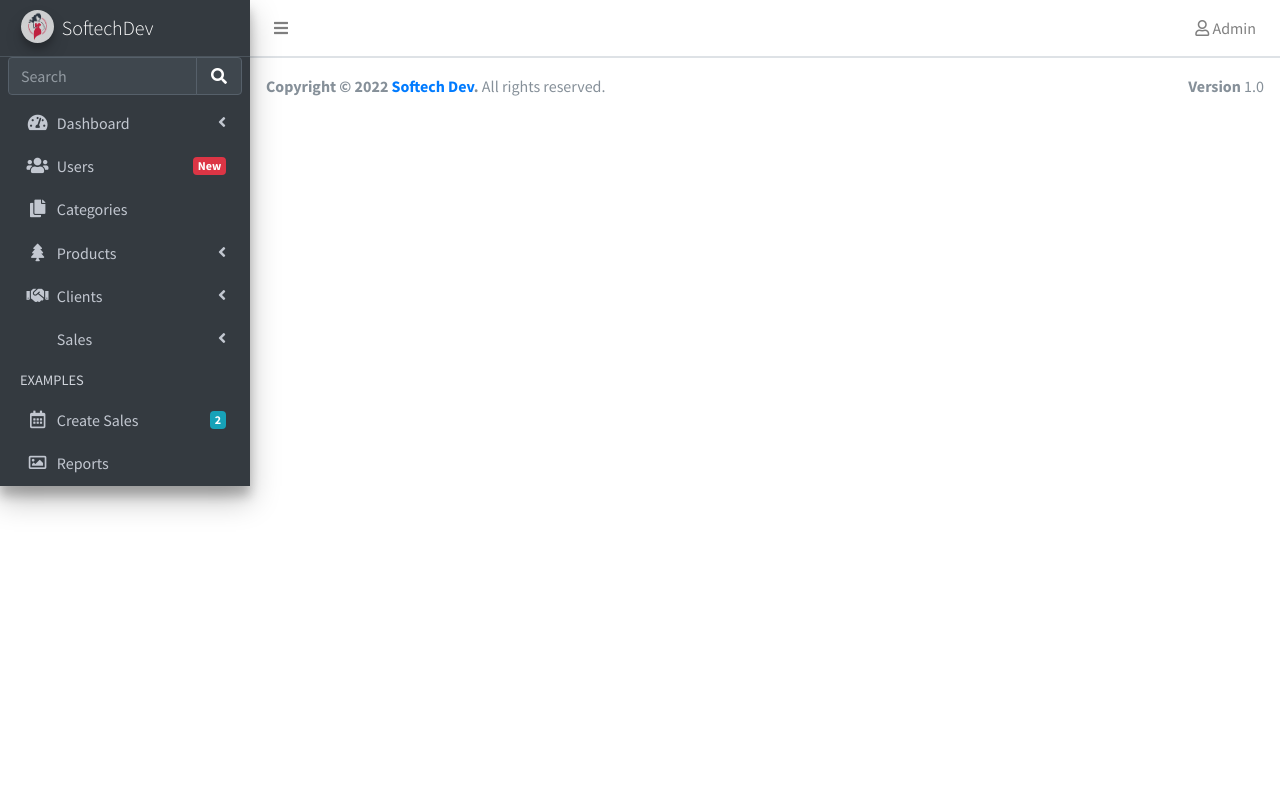
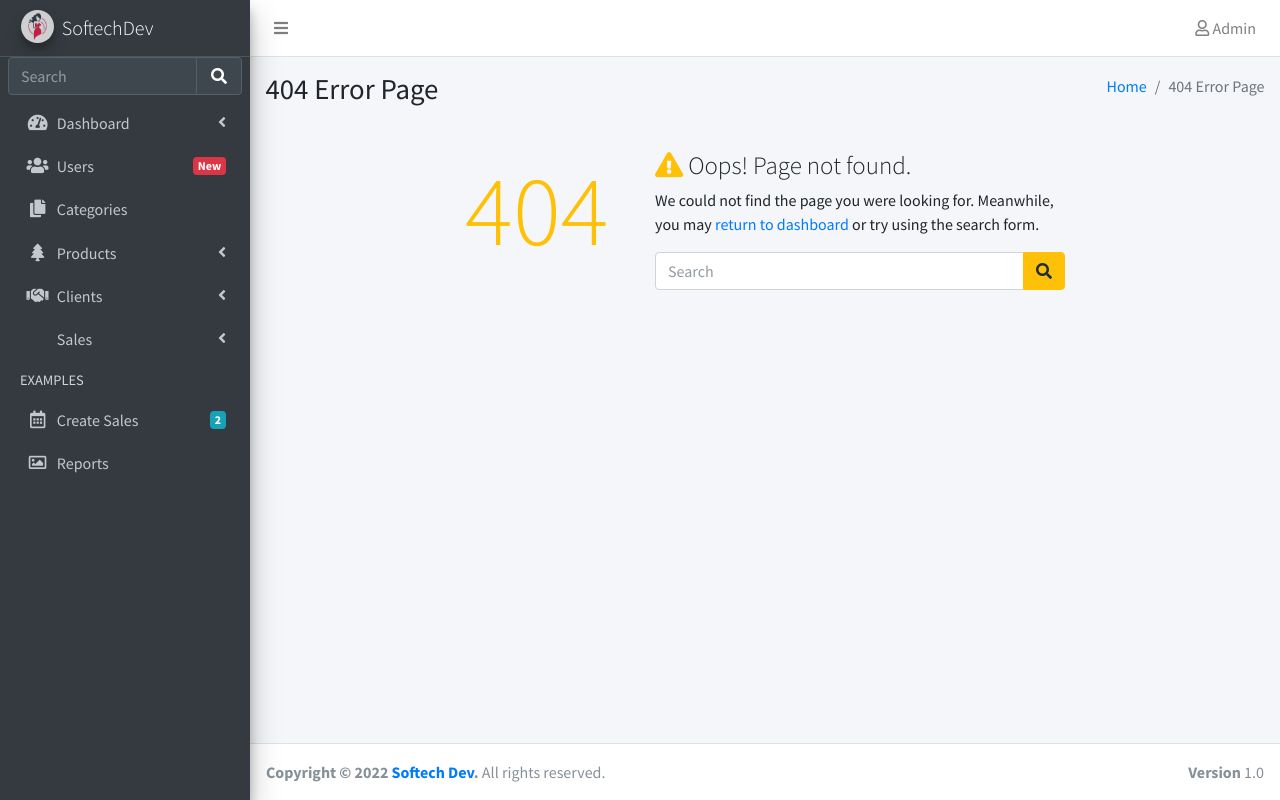
Before and after one commit to Temkum/php_pos, a PHP site: page /404 in a window 1280 px wide. Run offline with PHP 8.4, Linux system fonts and the light colour scheme; some libraries are stand-ins or nearby versions.

Commit message:
404 page added

```diff
--- a/index.php
+++ b/index.php
@@ -9,5 +9,12 @@ require_once 'controllers/ReportsController.php';
 require_once 'controllers/SalesController.php';
 require_once 'controllers/UsersController.php';
 
+require_once 'models/CategoryModel.php';
+require_once 'models/ClientModel.php';
+require_once 'models/ProductModel.php';
+require_once 'models/ReportModel.php';
+require_once 'models/SaleModel.php';
+require_once 'models/UserModel.php';
+
 $template = new DashboardController();
 $template->ctrTemplate();
--- /dev/null
+++ b/views/modules/404.php
@@ -0,0 +1,49 @@
+<div class="content-wrapper">
+    <!-- Content Header (Page header) -->
+    <section class="content-header">
+        <div class="container-fluid">
+            <div class="row mb-2">
+                <div class="col-sm-6">
+                    <h1>404 Error Page</h1>
+                </div>
+                <div class="col-sm-6">
+                    <ol class="breadcrumb float-sm-right">
+                        <li class="breadcrumb-item"><a href="dashboard">Home</a></li>
+                        <li class="breadcrumb-item active">404 Error Page</li>
+                    </ol>
+                </div>
+            </div>
+        </div><!-- /.container-fluid -->
+    </section>
+
+    <!-- Main content -->
+    <section class="content">
+        <div class="error-page">
+            <h2 class="headline text-warning"> 404</h2>
+
+            <div class="error-content">
+                <h3><i class="fas fa-exclamation-triangle text-warning"></i> Oops! Page not found.</h3>
+
+                <p>
+                    We could not find the page you were looking for.
+                    Meanwhile, you may <a href="dashboard">return to dashboard</a> or try using the search form.
+                </p>
+
+                <form class="search-form">
+                    <div class="input-group">
+                        <input type="text" name="search" class="form-control" placeholder="Search">
+
+                        <div class="input-group-append">
+                            <button type="submit" name="submit" class="btn btn-warning"><i class="fas fa-search"></i>
+                            </button>
+                        </div>
+                    </div>
+                    <!-- /.input-group -->
+                </form>
+            </div>
+            <!-- /.error-content -->
+        </div>
+        <!-- /.error-page -->
+    </section>
+    <!-- /.content -->
+</div>
--- a/views/template.php
+++ b/views/template.php
@@ -5,6 +5,8 @@
     <meta charset="utf-8">
     <meta name="viewport" content="width=device-width, initial-scale=1">
     <title>Inventory System</title>
+
+    <link rel="icon" href="views/img/logo.png">
 
     <!-- Google Font: Source Sans Pro -->
     <link rel="stylesheet"
@@ -28,6 +30,8 @@ include "modules/sidebar.php";
 if (isset($_GET['rules'])) {
     if ($_GET['rules'] == 'dashboard' || $_GET['rules'] == 'users' || $_GET['rules'] == 'categories' || $_GET['rules'] == 'products' || $_GET['rules'] == 'clients' || $_GET['rules'] == 'sales' || $_GET['rules'] == 'create-sale' || $_GET['rules'] == 'reports') {
         include 'modules/' . $_GET['rules'] . '.php';
+    } else {
+        include 'modules/404.php';
     }
 }
 
```
Also changed, not shown: TODO.md (+16 -13 lines).
